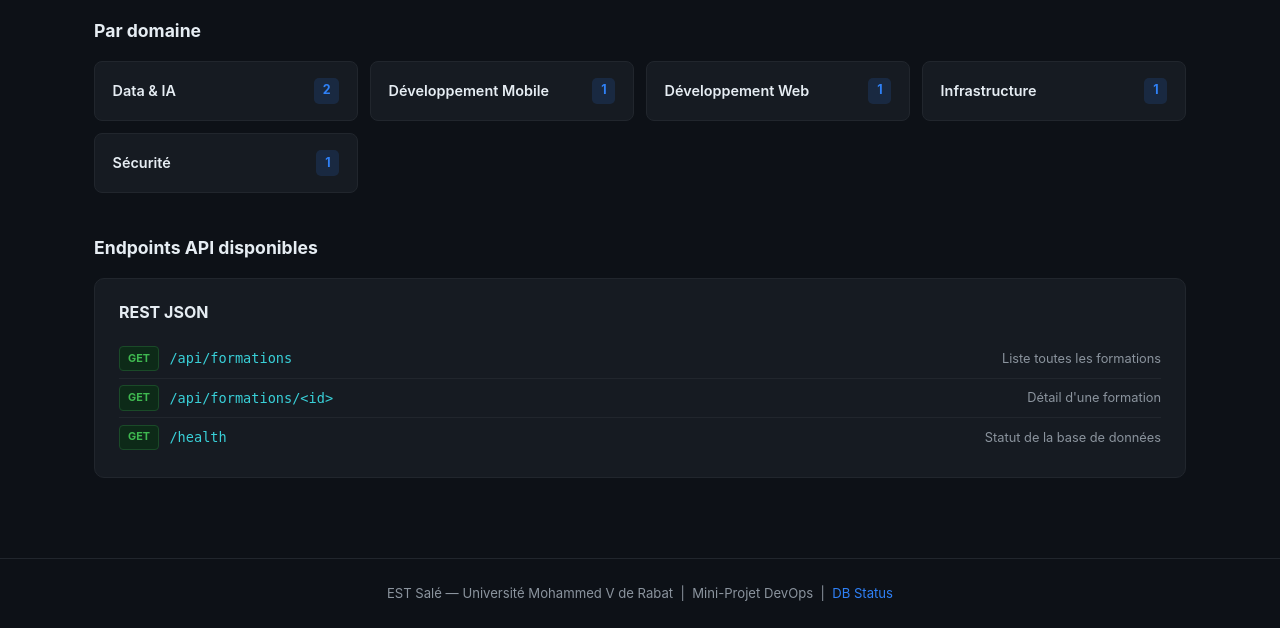
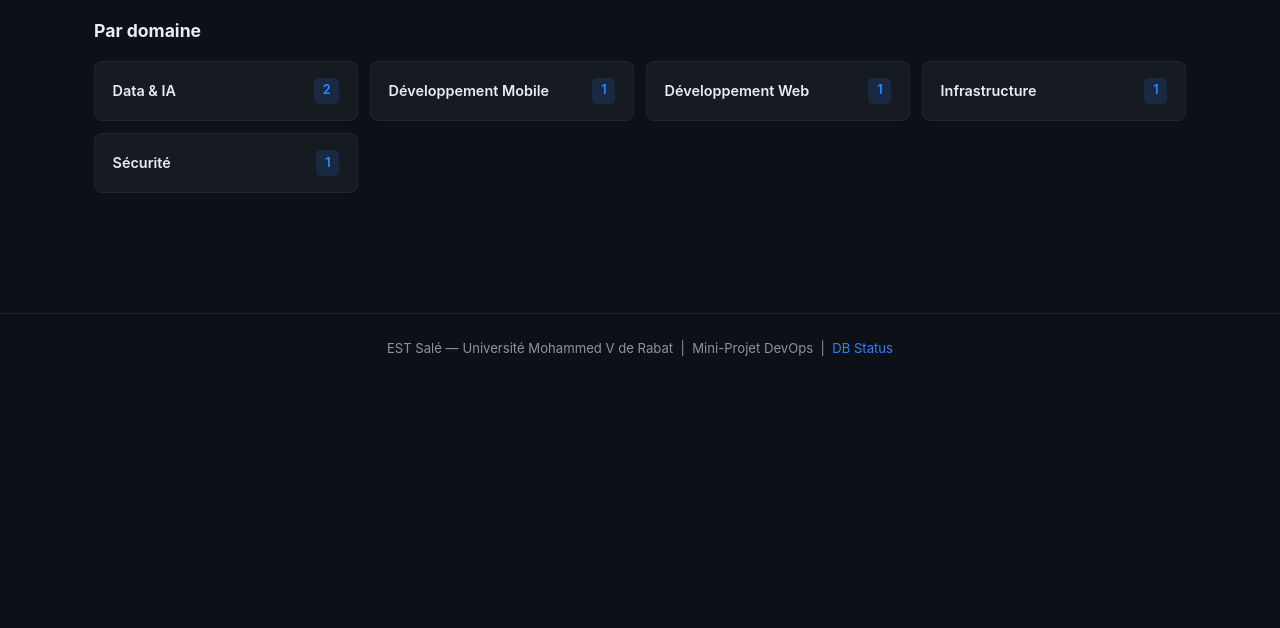
Before and after one commit to red-devsec/Formation-app, a Flask app: page / in a window 1280 px wide. Shown: the part 669-1297 px from the top of the page. After the commit the page ends 1025 px from the top, so only its background shows below. Run offline with Flask 3, Linux system fonts and the light colour scheme.

Commit message:
Mini-Projet DevOps : Application Flask + Docker + CI/CD

```diff
--- a/app/templates/index.html
+++ b/app/templates/index.html
@@ -109,30 +109,6 @@
     padding: .18rem .55rem; border-radius: 5px;
   }
 
-  /* ── API BOX ── */
-  .api-box {
-    background: var(--surface);
-    border: 1px solid var(--border);
-    border-radius: 10px;
-    padding: 1.25rem 1.5rem;
-  }
-  .api-box h3 { font-size: 1rem; font-weight: 700; margin-bottom: .85rem; }
-  .api-row {
-    display: flex; align-items: center; gap: .65rem;
-    padding: .4rem 0;
-    border-bottom: 1px solid var(--border);
-  }
-  .api-row:last-child { border-bottom: none; }
-  .method {
-    font-size: .68rem; font-weight: 700;
-    padding: .18rem .5rem; border-radius: 4px;
-    text-transform: uppercase; min-width: 40px;
-    text-align: center; flex-shrink: 0;
-  }
-  .get { background: #0d2a18; color: var(--success); border: 1px solid #1a4a28; }
-  .endpoint-path { font-family: monospace; font-size: .85rem; color: var(--accent2); }
-  .endpoint-desc { color: var(--muted); font-size: .8rem; margin-left: auto; }
-
   @media (max-width: 500px) {
     .endpoint-desc { display: none; }
   }
@@ -181,23 +157,6 @@
   {% endfor %}
 </div>
 
-<h2 class="section-title">Endpoints API disponibles</h2>
-<div class="api-box">
-  <h3>REST JSON</h3>
-  <div class="api-row">
-    <span class="method get">GET</span>
-    <span class="endpoint-path">/api/formations</span>
-    <span class="endpoint-desc">Liste toutes les formations</span>
-  </div>
-  <div class="api-row">
-    <span class="method get">GET</span>
-    <span class="endpoint-path">/api/formations/&lt;id&gt;</span>
-    <span class="endpoint-desc">Détail d'une formation</span>
-  </div>
-  <div class="api-row">
-    <span class="method get">GET</span>
-    <span class="endpoint-path">/health</span>
-    <span class="endpoint-desc">Statut de la base de données</span>
-  </div>
-</div>
+<!-- SECTION API SUPPRIMÉE -->
+
 {% endblock %}
```
Also changed, not shown: README.md, app.py (renamed from run.py).
